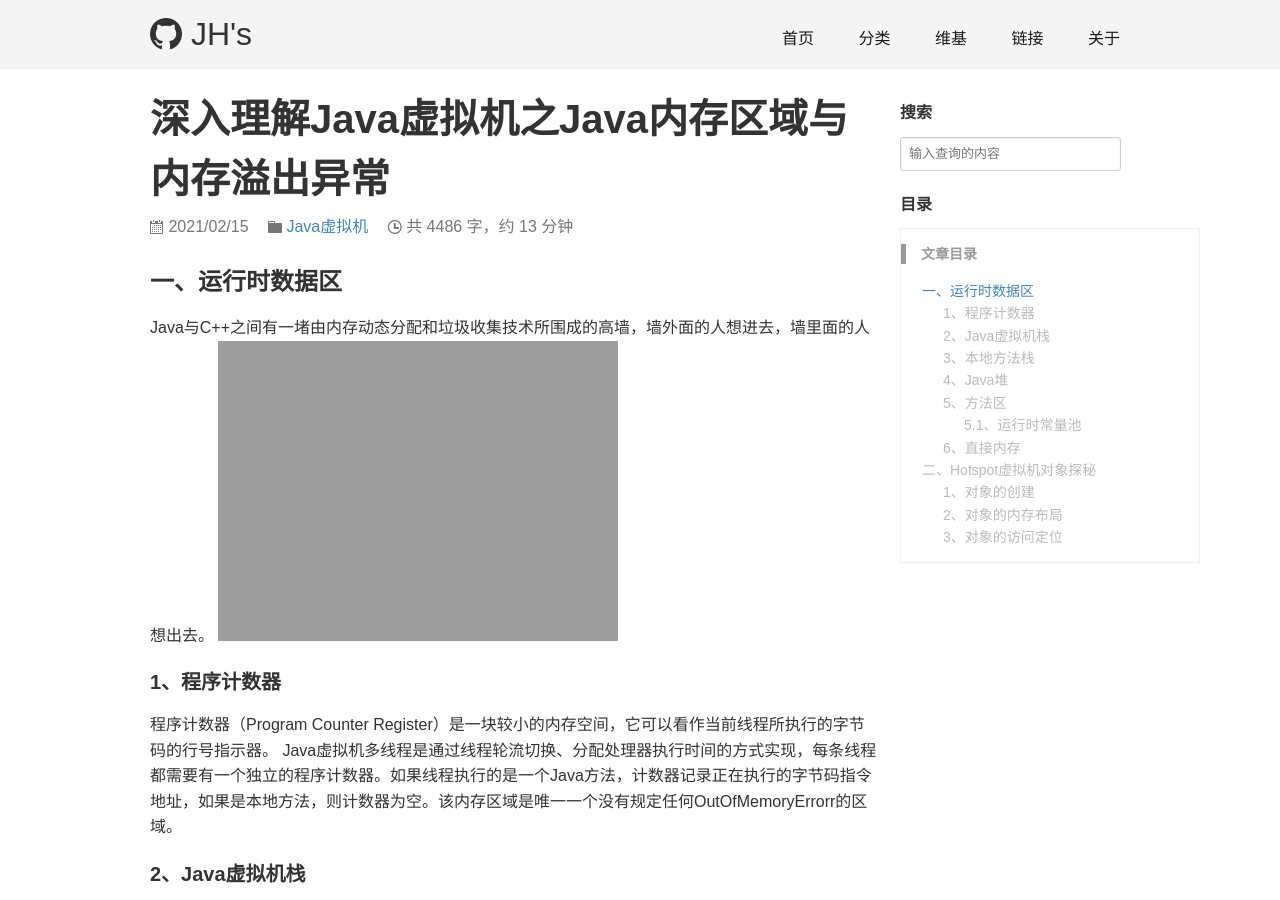
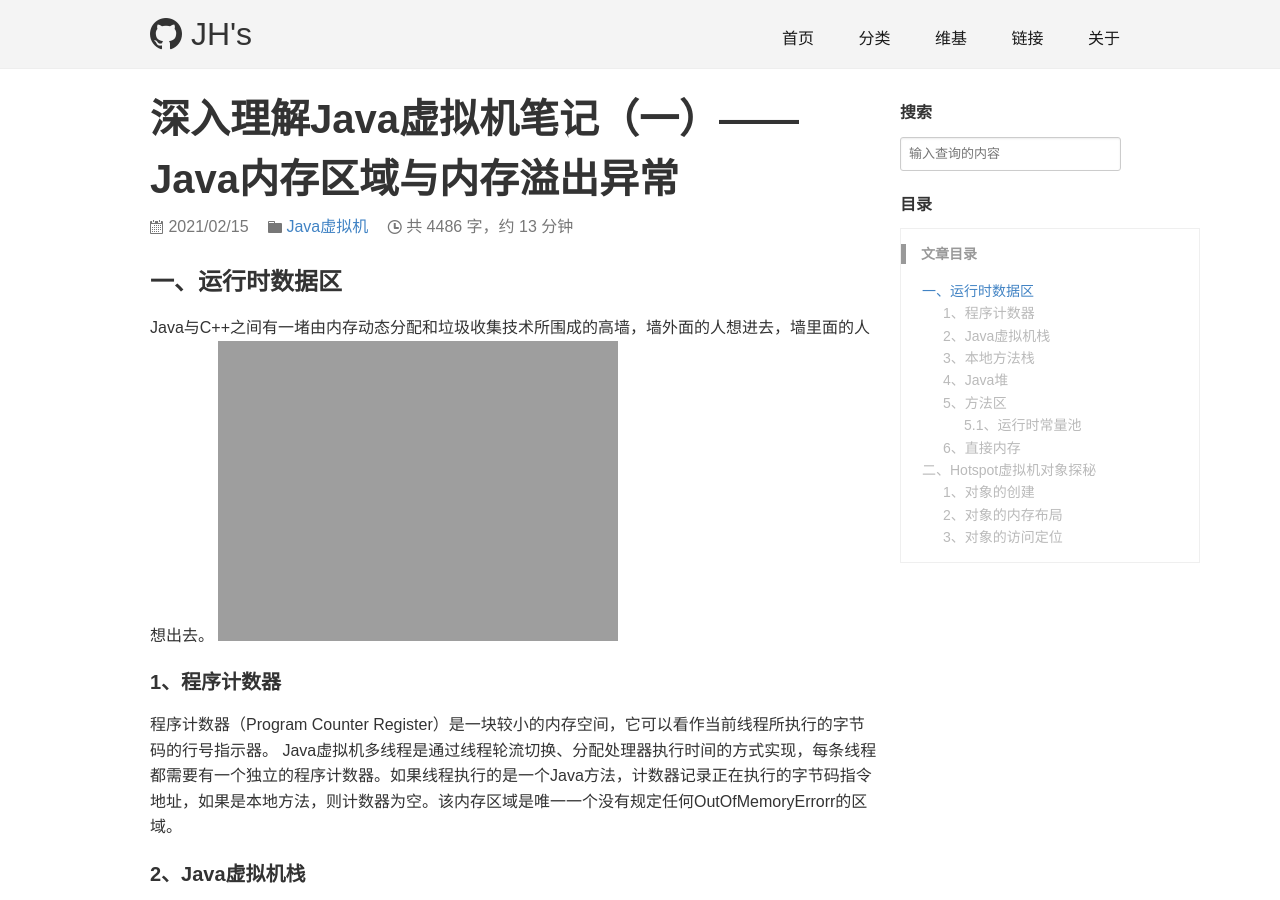
Before and after one commit to MazFactor/mzlongblog, a Jekyll site: the page built from _posts/2021-02-15-深入理解Java虚拟机-Java内存区域与内存溢出异常.md, in a window 1280 px wide and 900 px high. Built offline with Jekyll 4.4.1, drawn with Linux system fonts in a browser that asks for light colours; comment, search, counter and statistics services are not loaded.

Commit message:
深入理解Java虚拟机-第2章-笔记一-2021021505

```diff
--- a/_posts/2021-02-15-深入理解Java虚拟机-Java内存区域与内存溢出异常.md
+++ b/_posts/2021-02-15-深入理解Java虚拟机-Java内存区域与内存溢出异常.md
@@ -1,6 +1,6 @@
 ---
 layout: post
-title: 深入理解Java虚拟机之Java内存区域与内存溢出异常
+title: 深入理解Java虚拟机笔记（一）——Java内存区域与内存溢出异常
 categories: Java虚拟机
 description: Java虚拟机内存
 keywords: Java虚拟机 内存
```
